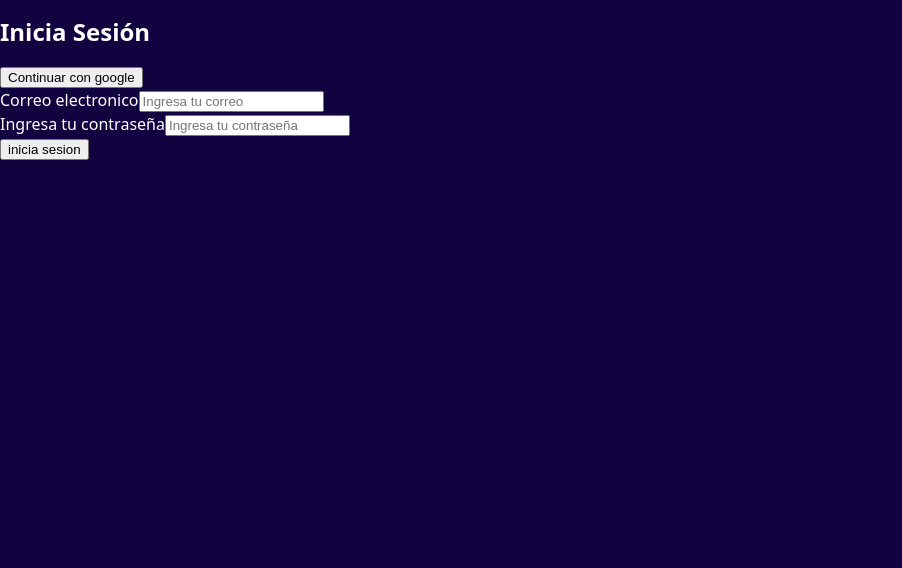
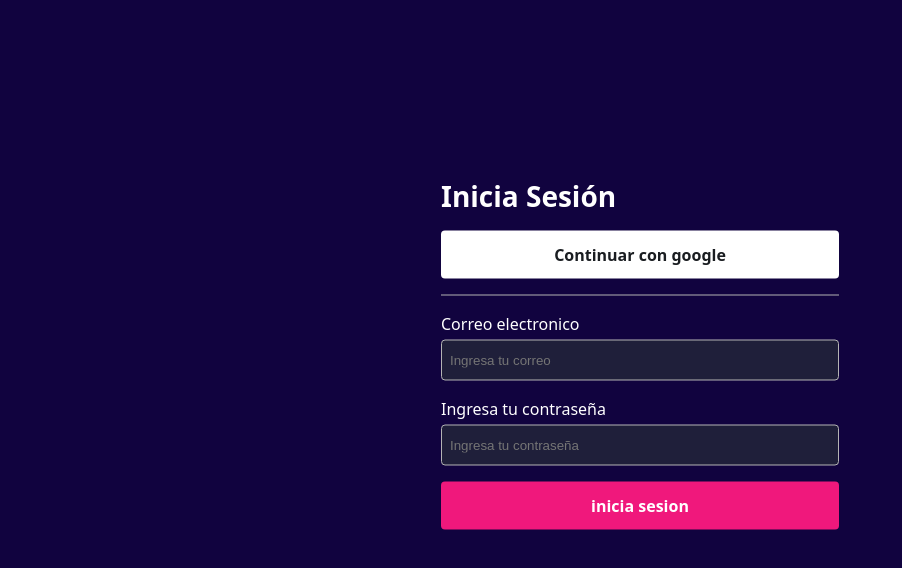
Before and after one commit to nicothomas1201/vue-slacker, a Vue app: page /login in a window 1280 px wide. Shown: the top 568 px of the page, without its empty margins (0-902 px from the left). Built offline with nearby package versions, Linux system fonts and the light colour scheme.

Commit message:
create login and auth redirect

```diff
--- a/src/router/index.js
+++ b/src/router/index.js
@@ -8,7 +8,10 @@ const router = createRouter({
     {
       path: '/',
       name: 'home',
-      component: Home
+      component: Home,
+      meta: {
+        auth: true
+      }
     },
     {
       path: '/login',
@@ -19,4 +22,15 @@ const router = createRouter({
   ]
 })
 
+router.beforeEach((to, from) => {
+  const user = JSON.parse(localStorage.getItem('user'))
+
+  if(to.meta.auth && !user){
+    return '/login'
+  }else {
+    return true
+  }
+
+})
+
 export default router
--- a/src/views/Home.view.vue
+++ b/src/views/Home.view.vue
@@ -1,3 +1,7 @@
 <template>
   Home MotherFuckers
 </template>
+
+<script setup>
+
+</script>
--- a/src/views/Login.view.vue
+++ b/src/views/Login.view.vue
@@ -1,15 +1,17 @@
 <template>
   <div>
     <form @submit.prevent="submit" class="form">
-      <h2 class="form-title">Inicia Sesión</h2>
-      <button class="button-google">Continuar con google</button>
+      <div class="header-form">
+        <h2 class="form-title">Inicia Sesión</h2>
+        <button class="button-google">Continuar con google</button>
+      </div>
       <div class="form-field">
         <label for="email">Correo electronico</label>
-        <input v-model="email" id="email" type="email" placeholder="Ingresa tu correo" />
+        <input required v-model="email" id="email" type="email" placeholder="Ingresa tu correo" />
       </div>
       <div class="form-field">
         <label for="password">Ingresa tu contraseña</label>
-        <input v-model="password" id="password" type="password" placeholder="Ingresa tu contraseña" />
+        <input required v-model="password" id="password" type="password" placeholder="Ingresa tu contraseña" />
       </div>
       <button class="button-submit">inicia sesion</button>
     </form>
@@ -20,7 +22,6 @@
   import { useRouter } from 'vue-router';
   import useLoginStore from '@/stores/Login.stores.js'
   import { storeToRefs } from 'pinia';
-  import { watch } from 'vue';
 
   const router = useRouter()
   const loginStore = useLoginStore()
@@ -28,20 +29,78 @@
   const { email, password } = storeToRefs(loginStore)
 
 
-  watch(email,
-    (value) => {
-    console.log(value)
-  })
 
   const submit = () => {
+    const user = {
+      email: email.value,
+      password: password.value
+    }
+
+    localStorage.setItem('user', JSON.stringify(user))
     router.push({ name: 'home' })
   }
 
 </script>
 
 <style scoped>
-  .container-form{
+  .form{
+    max-inline-size: 398px;
+    inline-size: 100%;
+    margin: auto;
     display: flex;
+    flex-direction: column;
+    gap: 1rem;
+    transform: translateY(50%);
   }
 
+  .header-form{
+    display: flex;
+    flex-direction: column;
+    gap: 1rem;
+    border-block-end: 1px solid var(--grey);
+    padding-block-end: 1rem;
+  }
+
+  .form-title{
+    font: var(--headline1);
+    margin: 0;
+  }
+
+  .button-google{
+    background: var(--white);
+    color: var(--black);
+    font: var(--body1-bold);
+    padding-block: 12px;
+    text-align: center;
+    border: none;
+    border-radius: 4px;
+  }
+
+  .form-field{
+    display: flex;
+    flex-direction: column;
+    gap: 4px;
+    font: var(--body1-regular);
+  }
+
+  .form-field input{
+    background: #1F1F3A;
+    border: 1px solid var(--grey);
+    border-radius: 4px;
+    padding: 12px 8px;
+    color: var(--white);
+  }
+
+  .button-submit{
+    background: var(--pink);
+    color: var(--white);
+    padding-block: 12px;
+    font: var(--body1-bold);
+    border: none;
+    border-radius: 4px;
+  }
+
+  .form button{
+    cursor: pointer;
+  }
 </style>
```
